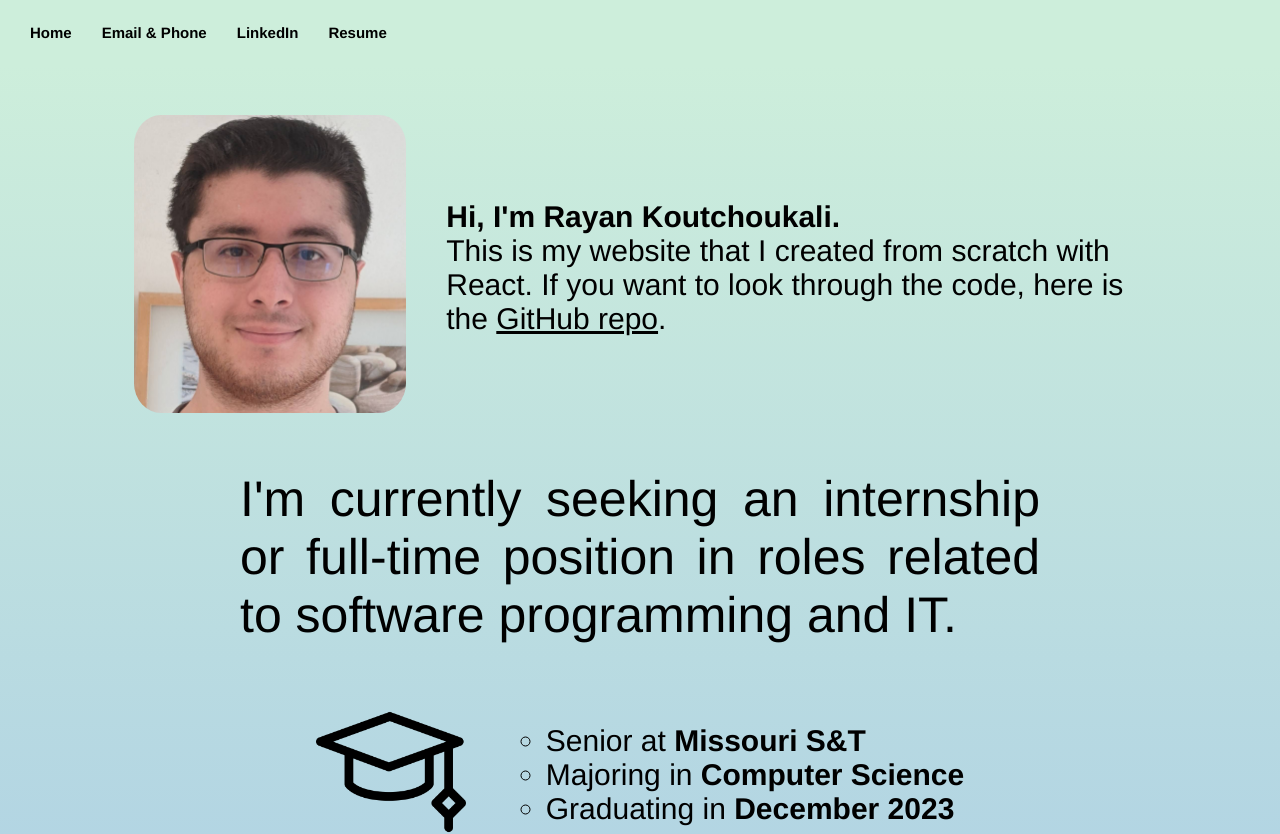
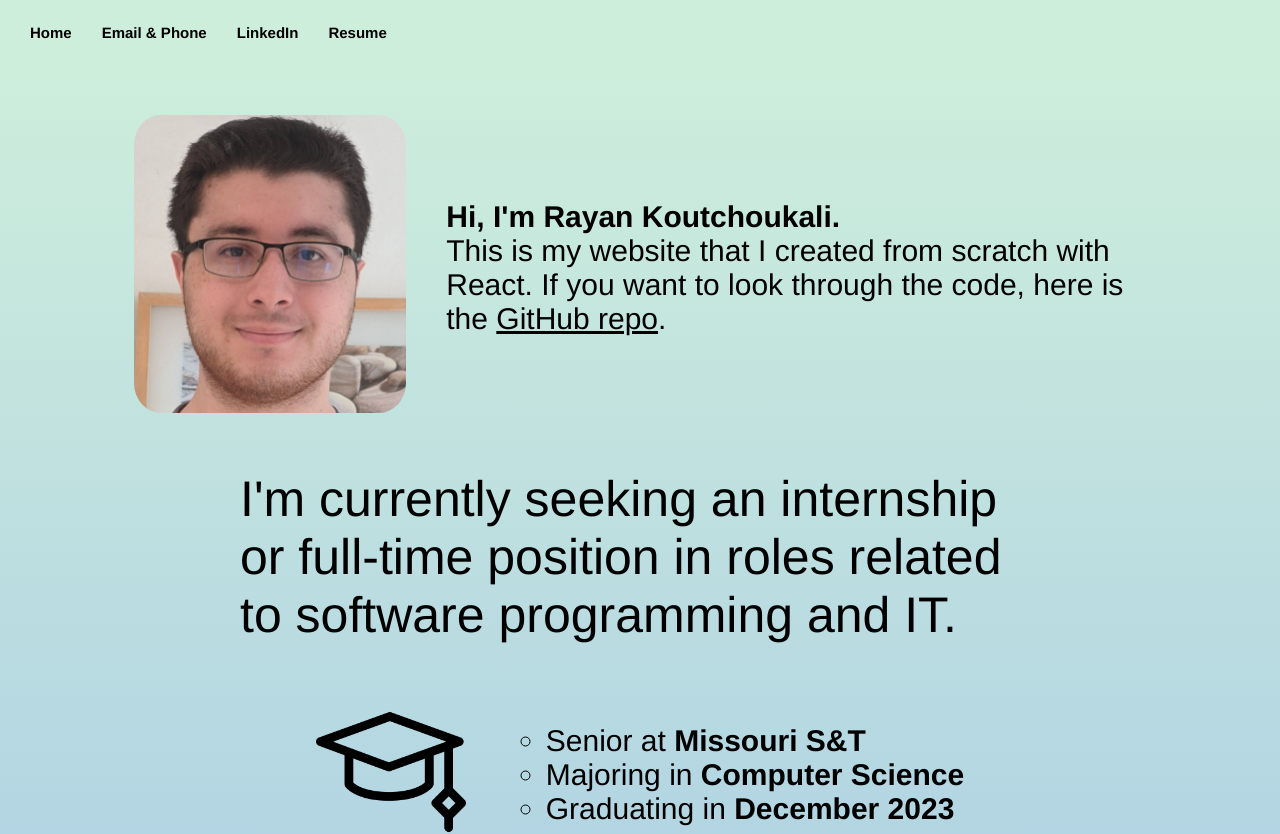
Before and after one commit to Rayan-Kou/My-Website, a React (Create React App) app: page / in a window 1280 px wide. Shown: the top 834 px of the page. Built offline with nearby package versions, Linux system fonts and the light colour scheme.

Commit message:
Changed text alignment

```diff
--- a/src/App.js
+++ b/src/App.js
@@ -39,7 +39,7 @@ function App() {
           </div>
         </div>
         <div className={`content-section ${animateContent ? 'animate-content' : ''}`}>
-          <div className="content-item" style={{ fontSize: '50px', maxWidth: '800px', textAlign: 'justify' }}>
+          <div className="content-item" style={{ fontSize: '50px', maxWidth: '800px' }}>
             I'm currently seeking an internship or full-time position in roles related to software programming and IT.
           </div>
         </div>
```
